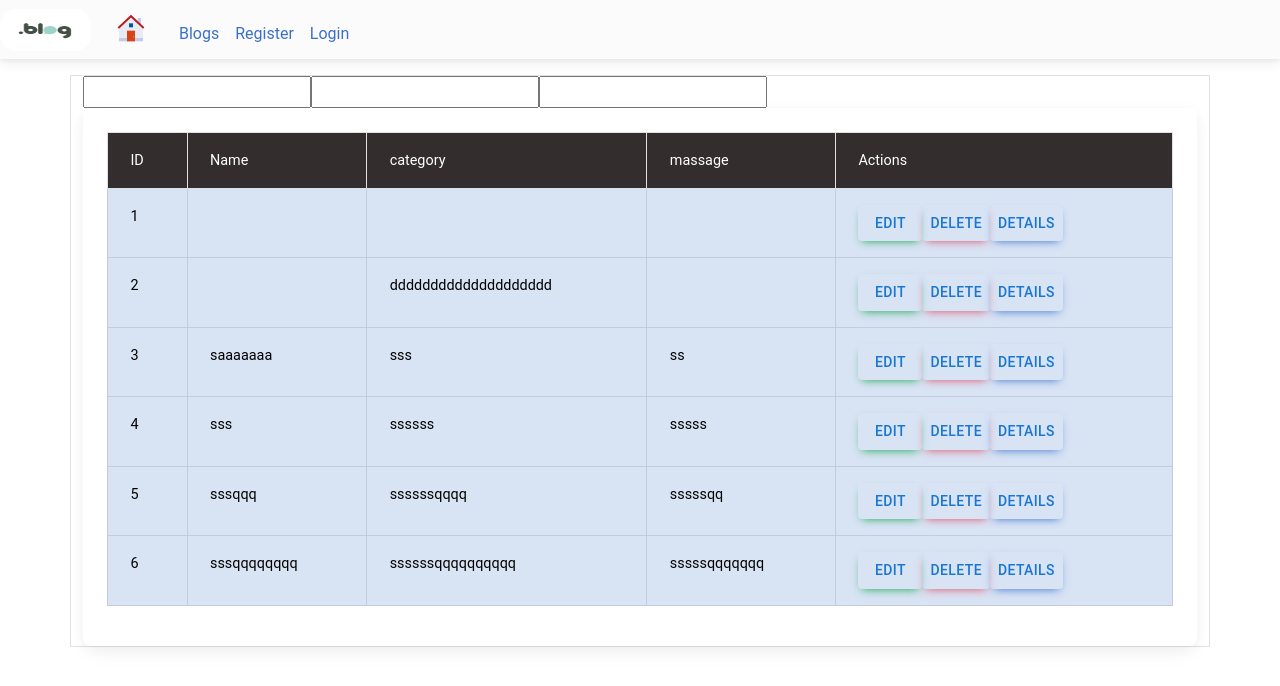
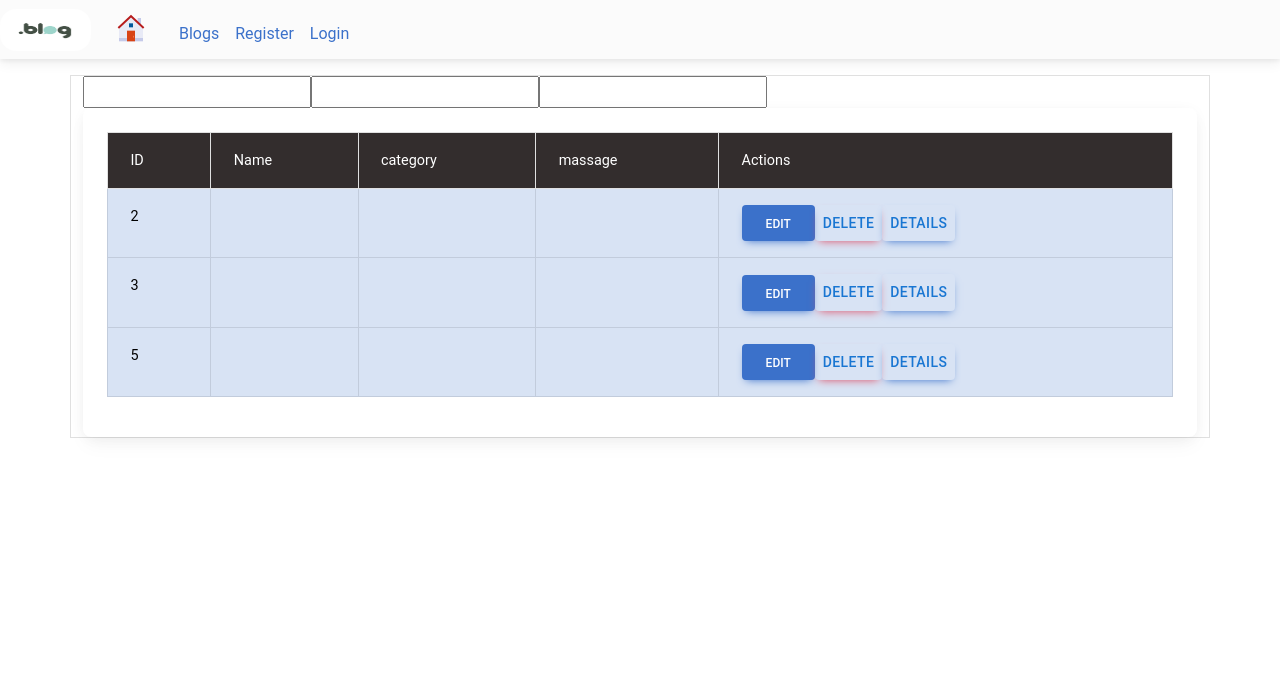
Before and after one commit to Miten-kumar/blogg-app, a React (Create React App) app: page /blog in a window 1280 px wide. Shown: the top 686 px of the page. Built offline with nearby package versions, Linux system fonts and the light colour scheme; data requests are answered from the project's data file.

Commit message:
"add and delete complete "

```diff
--- a/db.json
+++ b/db.json
@@ -4,37 +4,19 @@
       "name": "",
       "email": "",
       "password": "",
-      "id": 1
+      "id": 2
     },
     {
       "name": "",
-      "email": "dddddddddddddddddddd",
+      "email": "",
       "password": "",
-      "id": 2
-    },
-    {
-      "name": "saaaaaaa",
-      "email": "sss",
-      "password": "ss",
       "id": 3
     },
     {
-      "name": "sss",
-      "email": "ssssss",
-      "password": "sssss",
-      "id": 4
-    },
-    {
-      "name": "sssqqq",
-      "email": "ssssssqqqq",
-      "password": "sssssqq",
+      "name": "",
+      "email": "",
+      "password": "",
       "id": 5
-    },
-    {
-      "name": "sssqqqqqqqq",
-      "email": "ssssssqqqqqqqqqq",
-      "password": "sssssqqqqqqq",
-      "id": 6
     }
   ],
   "User": [
--- a/package.json
+++ b/package.json
@@ -24,7 +24,7 @@
     "react-icons": "^4.8.0",
     "react-redux": "^8.0.5",
     "react-router-dom": "^6.8.2",
-    "react-scripts": "5.0.1",
+    "react-scripts": "^5.0.1",
     "react-toastify": "^9.1.1",
     "update": "^0.7.4",
     "web-vitals": "^2.1.4"
--- a/src/Blog/UI/DisplayData.jsx
+++ b/src/Blog/UI/DisplayData.jsx
@@ -1,28 +1,30 @@
-import { useEffect, useState, useCallback } from "react";
+import { useEffect, useState } from "react";
 // import {  useNavigate } from "react-router-dom";
 import AddBlog from "./AddBlog";
 import { Button } from "@mui/material";
-import { toast } from "react-toastify";
 
-const EmpListing = (props) => {
+import Edit from './Edit';
+import axios from 'axios';
+import { toast } from 'react-toastify';
+const DisplayData = (props) => {
   // console.log(props.props.isLoggedIn);
   const [empdata, empdatachange] = useState(null);
   const [Data1, setData1] = useState({});
   const[name,setname]=useState("")
   const[email,setemail]=useState("")
   const[password,setpassword]=useState(" ")
+const[Delete,removeDelete]=useState(true)
 
-  const Remove = useCallback((id) => {
-    fetch("http://localhost:8000/employee/" + id, {
-      method: "DELETE",
+  const Remove = (id) => {
+    // event.preventDefault();
+    axios.delete(`http://localhost:8000/employee/${id}`)
+    .then(res => {
+      toast.error("DELETED!!!")
+    console.log(res);
+    console.log(res.data);
+    removeDelete(!Delete)
     })
-      .then((res) => {
-        toast.error("Data Removed");
-      })
-      .catch((err) => {
-        console.log(err.message);
-      });
-  }, []);
+   }
 
   const Load = (function1) => {
     console.log(function1);
@@ -41,7 +43,7 @@ const EmpListing = (props) => {
       .catch((err) => {
         console.log(err.message);
       });
-  }, [Data1]);
+  }, [Data1,Delete]);
 
   const UpdateData = (id) => {
     console.warn(empdata[id-1]);
@@ -82,9 +84,7 @@ const EmpListing = (props) => {
                     <td>{item.email}</td>
                     <td>{item.password}</td>
                     <td>
-                      <Button className="btn btn-success" onClick={()=>{UpdateData(item.id)}}>
-                        Edit
-                      </Button>
+                     <Edit props={()=>UpdateData}/>
                       <Button
                         onClick={() => {
                           Remove(item.id);
@@ -105,4 +105,4 @@ const EmpListing = (props) => {
   );
 };
 
-export default EmpListing;
+export default DisplayData;
--- /dev/null
+++ b/src/Blog/UI/Edit.jsx
@@ -0,0 +1,70 @@
+import React, { useState } from 'react';
+import { MDBInput ,
+  MDBBtn,
+  MDBModal,
+  MDBModalDialog,
+  MDBModalContent,
+  MDBModalHeader,
+  MDBModalTitle,
+  MDBModalBody,
+  MDBModalFooter,
+  MDBTextArea,
+} from 'mdb-react-ui-kit';
+
+export default function App() {
+  const [basicModal, setBasicModal] = useState(false);
+
+  const toggleShow = () => setBasicModal(!basicModal);
+
+  return (
+    <>
+      <MDBBtn onClick={toggleShow}>EDIT</MDBBtn>
+      <MDBModal show={basicModal} setShow={setBasicModal} tabIndex='-1'>
+        <MDBModalDialog>
+          <MDBModalContent>
+            <MDBModalHeader>
+              <MDBModalTitle>Modal title</MDBModalTitle>
+              <MDBBtn className='btn-close' color='none' onClick={toggleShow}></MDBBtn>
+            </MDBModalHeader>
+            <MDBModalBody>
+            <MDBModalBody>
+                  <MDBInput
+                    wrapperClass="mb-4"
+                    label="Name"
+                    // value={name}
+                    // onChange={(e) => namechange(e.target.value)}
+                    id="Name"
+                    type="Name"
+                  />
+                  <MDBInput
+                    wrapperClass="mb-4"
+                    label="Category"
+                    id="email"
+                    // value={email}
+                    // onChange={(e) => emailchange(e.target.value)}
+                    type="category"
+                  />{" "}
+                  <MDBTextArea
+                    label="Message"
+                    id="textAreaExample"
+                    rows={4}
+                    // value={password}
+                    // onChange={(e) => passwordchange(e.target.value)}
+                  />
+                </MDBModalBody>
+
+
+            </MDBModalBody>
+
+            <MDBModalFooter>
+              <MDBBtn color='secondary' onClick={toggleShow}>
+                Close
+              </MDBBtn>
+              <MDBBtn>Save changes</MDBBtn>
+            </MDBModalFooter>
+          </MDBModalContent>
+        </MDBModalDialog>
+      </MDBModal>
+    </>
+  );
+}
```
Also changed, not shown: 1 other file (tests, documents, lock files or other folders).
